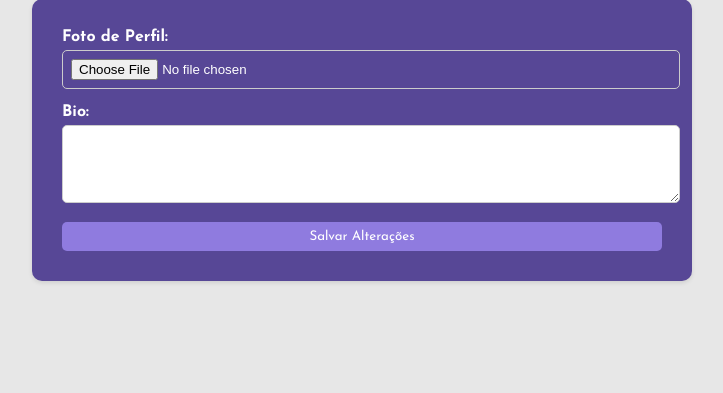
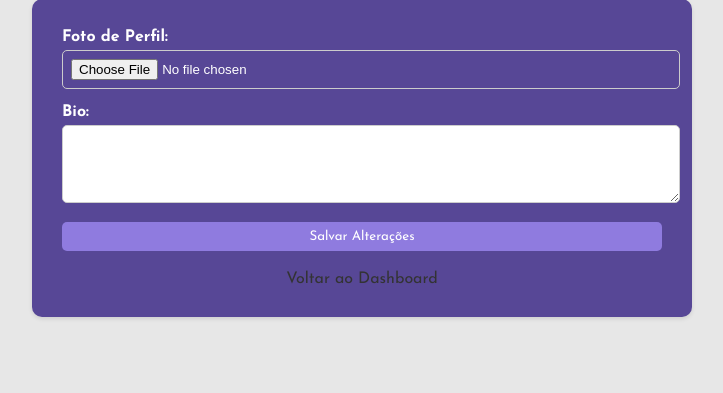
Before and after one commit to delacerdaq/Letrarium, a PHP site: page /Letrarium/view/edit_profile.php in a window 1280 px wide. Shown: the part 74-467 px from the top of the page, without its empty margins (278-1001 px from the left). Run offline with PHP 8.4, Linux system fonts and the light colour scheme; the visitor is signed in with stand-in values (Sample User, id 1); data that the repository does not hold is empty.

Commit message:
adding link to go back to the user dashboard

```diff
--- a/view/edit_profile.php
+++ b/view/edit_profile.php
@@ -61,6 +61,8 @@ if ($_SERVER['REQUEST_METHOD'] == 'POST') {
             <textarea name="bio" id="bio" rows="4"><?php echo htmlspecialchars($bio); ?></textarea>
         </div>
         <button type="submit">Salvar Alterações</button>
+
+        <a href="user_dashboard.php">Voltar ao Dashboard</a>
     </form>
 </div>
 
```
